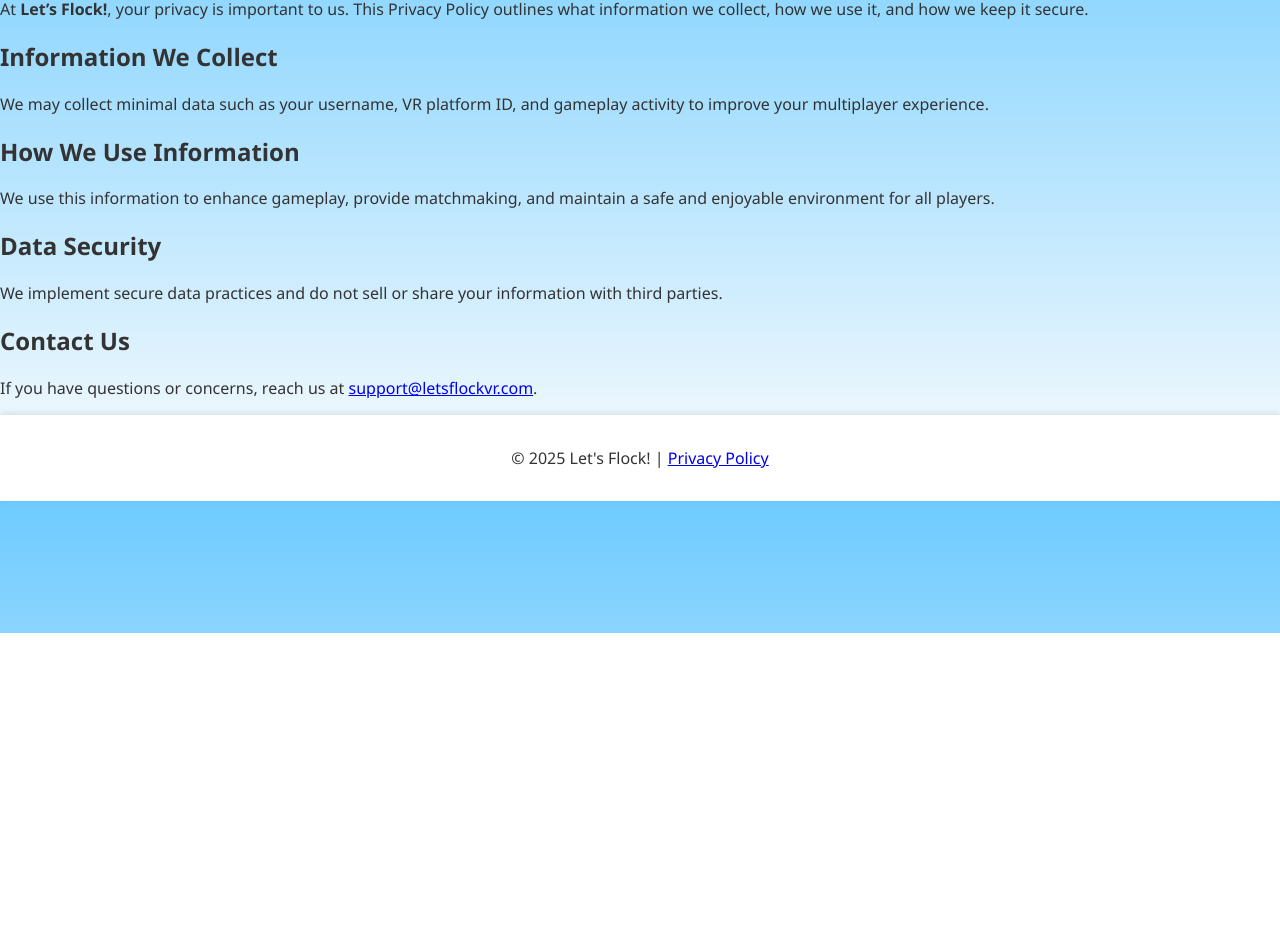
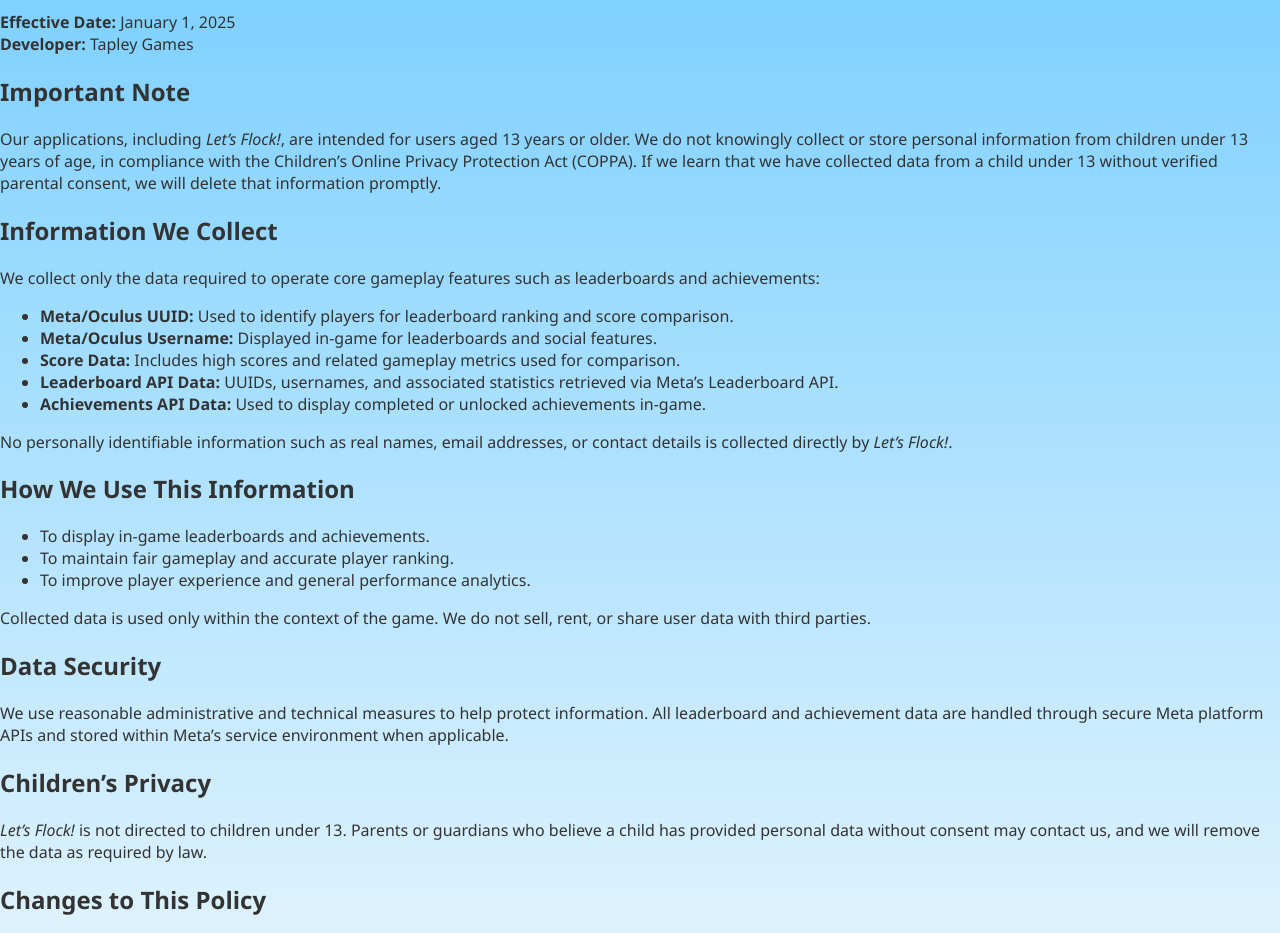
Before and after one commit to Tapley123/LetsFlockWebsite, a plain HTML site: page privacy.html in a window 1280 px wide. Shown: the part 167-1100 px from the top of the page. Before the commit the page ends 800 px from the top, so only its background shows below. Drawn offline with Linux system fonts and the light colour scheme.

Commit message:
Update privacy.html

```diff
--- a/privacy.html
+++ b/privacy.html
@@ -15,27 +15,51 @@
     </nav>
   </header>
 
-    <main>
-        <section class="content">
-            <h1>Privacy Policy</h1>
-            <p>At <strong>Let’s Flock!</strong>, your privacy is important to us. This Privacy Policy outlines what information we collect, how we use it, and how we keep it secure.</p>
+  <main class="content">
+    <h1>Privacy Policy — Let’s Flock!</h1>
+    <p><strong>Effective Date:</strong> January 1, 2025<br>
+    <strong>Developer:</strong> Tapley Games</p>
+
+    <h2>Important Note</h2>
+    <p>Our applications, including <em>Let’s Flock!</em>, are intended for users aged 13 years or older. We do not knowingly collect or store personal information from children under 13 years of age, in compliance with the Children’s Online Privacy Protection Act (COPPA). If we learn that we have collected data from a child under 13 without verified parental consent, we will delete that information promptly.</p>
 
     <h2>Information We Collect</h2>
-            <p>We may collect minimal data such as your username, VR platform ID, and gameplay activity to improve your multiplayer experience.</p>
+    <p>We collect only the data required to operate core gameplay features such as leaderboards and achievements:</p>
+    <ul>
+      <li><strong>Meta/Oculus UUID:</strong> Used to identify players for leaderboard ranking and score comparison.</li>
+      <li><strong>Meta/Oculus Username:</strong> Displayed in-game for leaderboards and social features.</li>
+      <li><strong>Score Data:</strong> Includes high scores and related gameplay metrics used for comparison.</li>
+      <li><strong>Leaderboard API Data:</strong> UUIDs, usernames, and associated statistics retrieved via Meta’s Leaderboard API.</li>
+      <li><strong>Achievements API Data:</strong> Used to display completed or unlocked achievements in-game.</li>
+    </ul>
+    <p>No personally identifiable information such as real names, email addresses, or contact details is collected directly by <em>Let’s Flock!</em>.</p>
 
-            <h2>How We Use Information</h2>
-            <p>We use this information to enhance gameplay, provide matchmaking, and maintain a safe and enjoyable environment for all players.</p>
+    <h2>How We Use This Information</h2>
+    <ul>
+      <li>To display in-game leaderboards and achievements.</li>
+      <li>To maintain fair gameplay and accurate player ranking.</li>
+      <li>To improve player experience and general performance analytics.</li>
+    </ul>
+    <p>Collected data is used only within the context of the game. We do not sell, rent, or share user data with third parties.</p>
 
     <h2>Data Security</h2>
-            <p>We implement secure data practices and do not sell or share your information with third parties.</p>
+    <p>We use reasonable administrative and technical measures to help protect information. All leaderboard and achievement data are handled through secure Meta platform APIs and stored within Meta’s service environment when applicable.</p>
+
+    <h2>Children’s Privacy</h2>
+    <p><em>Let’s Flock!</em> is not directed to children under 13. Parents or guardians who believe a child has provided personal data without consent may contact us, and we will remove the data as required by law.</p>
+
+    <h2>Changes to This Policy</h2>
+    <p>We may update this Privacy Policy from time to time. Any material changes will be reflected in the latest version available within the Meta Quest Store listing and on our official website.</p>
 
     <h2>Contact Us</h2>
-            <p>If you have questions or concerns, reach us at <a href="mailto:support@letsflockvr.com">support@letsflockvr.com</a>.</p>
-        </section>
+    <p>For questions about this Privacy Policy or our data practices, please contact:<br>
+    <strong>Email:</strong> <a href="mailto:privacy@tapleygames.com">privacy@tapleygames.com</a></p>
+
+    <p><a href="index.html">Back to Home</a></p>
   </main>
 
   <footer>
-        <p>© 2025 Let's Flock! | <a href="privacy.html">Privacy Policy</a></p>
+    <p>© 2025 Tapley Games | Let’s Flock!</p>
   </footer>
 </body>
 </html>
```
Lines whose indentation alone changed are shown as unchanged.
